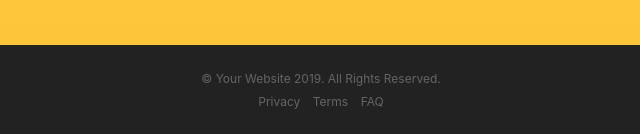
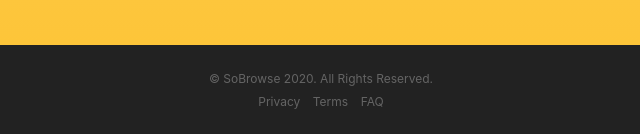
Before and after one commit to omar876/downloadSobrowseApp, a website with bundled scripts: page index.html in a window 1280 px wide. Shown: the part 1814-1948 px from the top of the page, 319-959 px from the left. Built offline with nearby package versions, Linux system fonts and the light colour scheme; files whose address does not match are found by name; a web font is replaced by a local one.

Commit message:
Update index.html

```diff
--- a/index.html
+++ b/index.html
@@ -208,7 +208,7 @@
 
   <footer>
     <div class="container">
-      <p>&copy; Your Website 2019. All Rights Reserved.</p>
+      <p>&copy; SoBrowse 2020. All Rights Reserved.</p>
       <ul class="list-inline">
         <li class="list-inline-item">
           <a href="#">Privacy</a>
```
